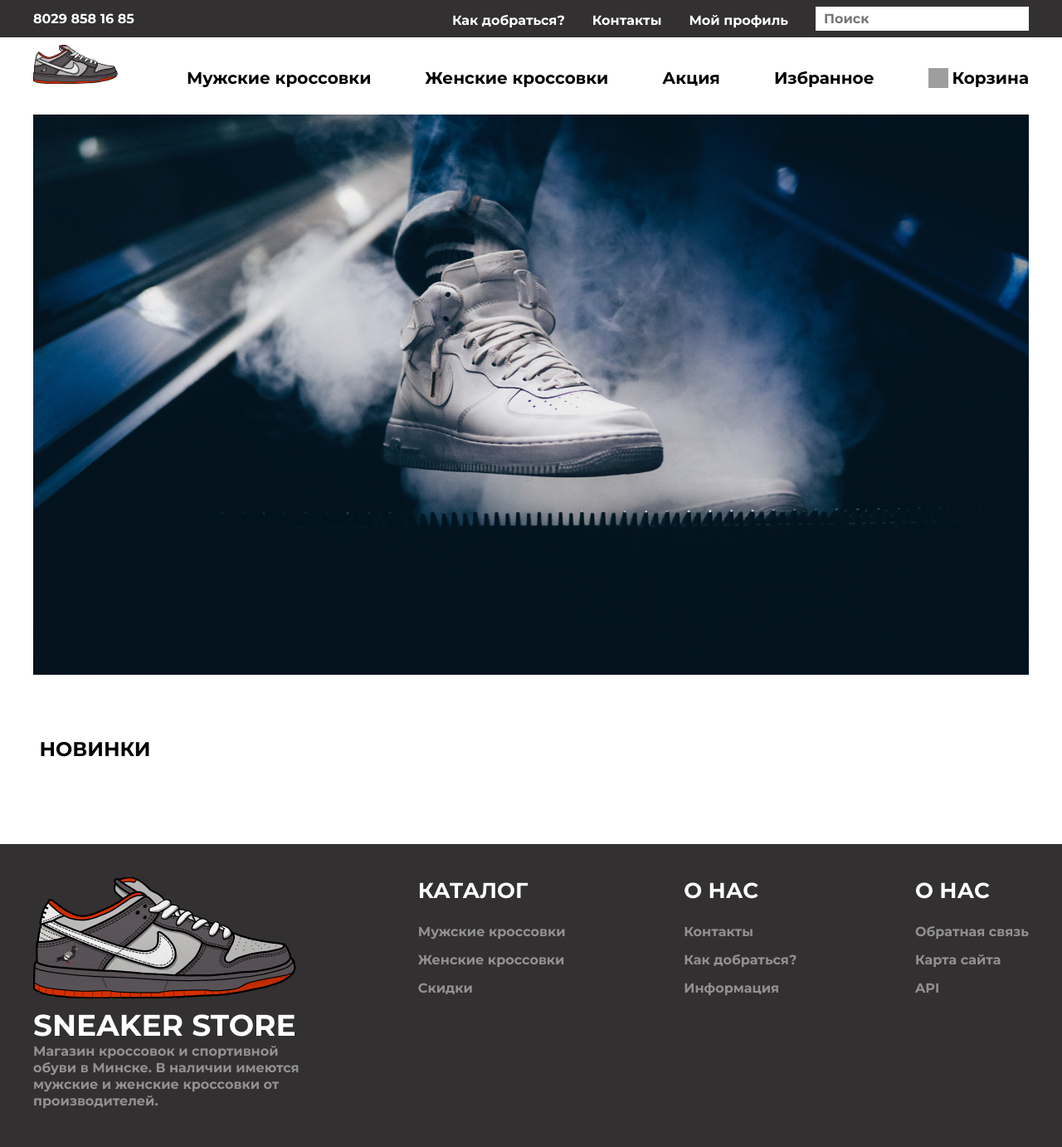
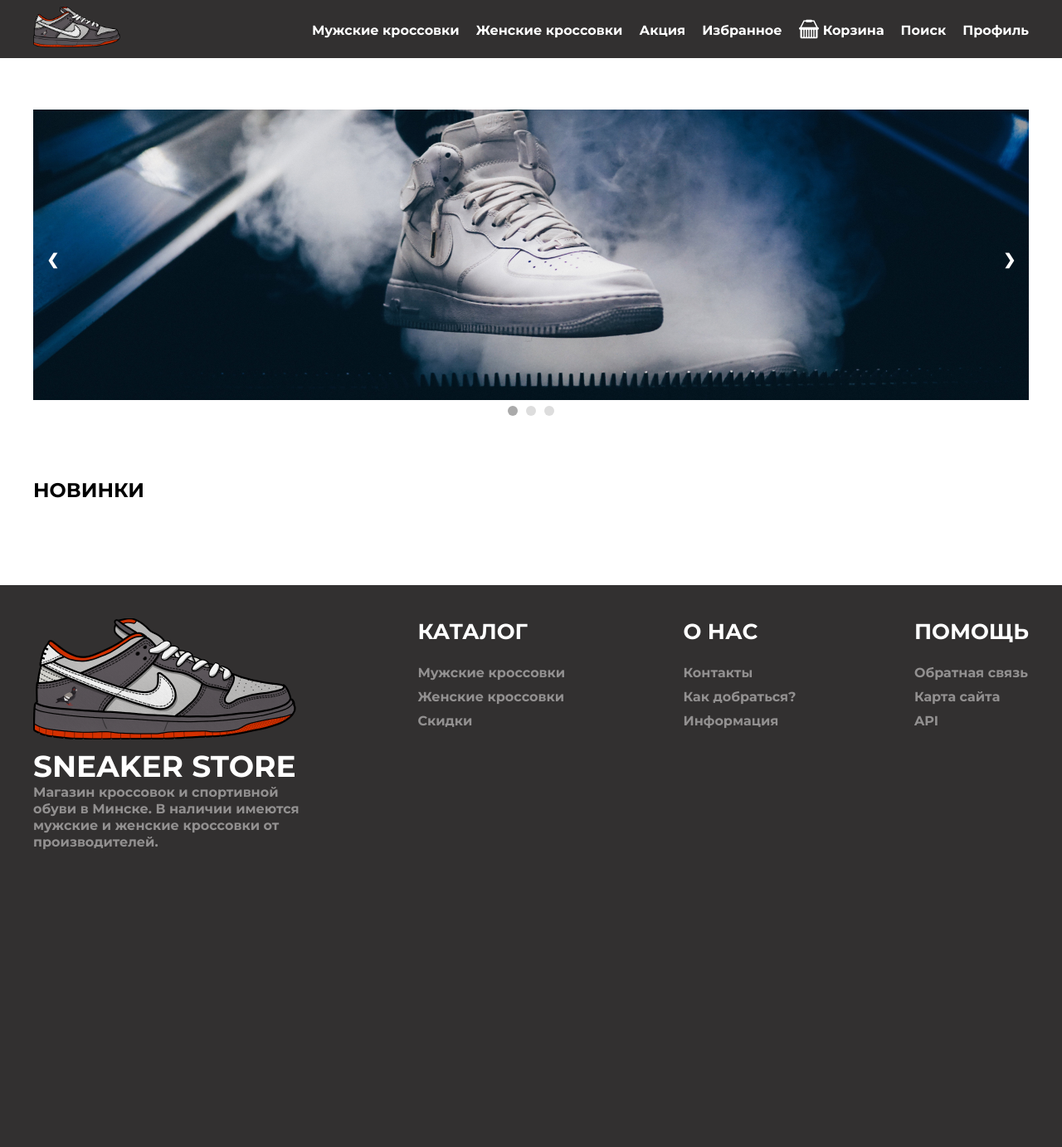
Before and after one commit to Reiko1337/sneaker-store, a Django app: page / in a window 1280 px wide. Shown: the whole page at 83% size. After the commit the page ends 1023 px from the top, so only its background shows below. Run offline with Django 3.2, Linux system fonts and the light colour scheme; data that the repository does not hold is empty; grey boxes are pictures that could not be loaded.

Commit message:
Update template - index.html

```diff
--- a/app/store/services.py
+++ b/app/store/services.py
@@ -8,7 +8,7 @@
 
 
 def get_size_sneaker(sneaker: object) -> object:
-    return sneaker.size_set.order_by('size').all()
+    return sneaker.size_set.order_by('size').filter(quantity__gt=0)
 
 
 def add_to_cart(request, sizes_stock: list, sneaker: object, cart: object):
--- a/app/store/static/store/css/style.css
+++ b/app/store/static/store/css/style.css
@@ -10,62 +10,62 @@
     color: #000;
 }
 .container{
-    max-width: 1200px;
+    max-width: 1230px;
     margin: 0 auto;
-    padding: 0;
+    padding: 0 15px;
 }
-.header__top{
+
+
+/* Header */
+
+.header{
+    position: fixed;
+    top: 0;
+    left: 0;
+    width: 100%;
+    z-index: 2;
+}
+.header::before{
+    content: "";
+    position: absolute;
+    width: 100%;
+    height: 100%;
+    top: 0;
+    left: 0;
     background: #323030;
+    z-index: 2;
 }
-.header__top-inner{
+.logo{
+    width: 105px;
+    position: relative;
+    z-index: 2;
+}
+.logo__img{
+    max-width: 100%;
+}
+.header__inner{
+    position: relative;
     display: flex;
     align-items: center;
-    height: 45px;
+    justify-content: space-between;
+    height: 70px;
 }
-.header__top-tel{
+.menu__list{
+    display: flex;
+    position: relative;
+    z-index: 2;
+}
+.menu__list-item{
+    margin-right: 20px;
+}
+.menu__list-item:last-child{
+    margin-right: 0;
+}
+.menu__list-link{
     color: #fff;
     text-decoration: none;
     font-size: 16px;
     line-height: 20px;
-}
-.menu{
-    margin-left: auto;
-}
-.menu__list{
-    display: flex;
-}
-.menu__list-item-top + .menu__list-item-top{
-    margin-left: 33px;
-}
-.menu__list-link-top{
-    color: #fff;
-    line-height: 20px;
-    font-size: 16px;
-    text-decoration: none;
-}
-.search-form__input{
-    font-family: Montserrat;
-    margin-left: 33px;
-    border: none;
-    outline: none;
-    height: 29px;
-    width: 257px;
-    padding-left: 10px;
-    font-size: 16px;
-    line-height: 20px;
-    color: #626262;
-}
-.header__bottom-inner{
-    display: flex;
-    margin-top: 9px;
-    align-items: flex-end;
-}
-.menu__list-item-bottom + .menu__list-item-bottom{
-    margin-left: 65px;
-}
-.menu__list-link-bottom{
-    color: #000;
-    text-decoration: none;
 }
 .menu__list-link-cart{
     padding-left: 29px;
@@ -77,45 +77,137 @@
     left: 0;
     width: 24px;
     height: 24px;
-    background-image: url("../img/cart-icon.svg");
+    background-image: url("../img/basket-for-shop.svg");
 }
-.slider__img{
-    margin-top: 32px;
+
+
+.slider__content{
+    max-width: 100%;
+    position: relative;
+    z-index: 1;
+    margin-top: 132px;
 }
+/* Картинка мастабируется по отношению к родительскому элементу */
+.slider__item{
+    height: 350px;
+}
+.slider__content .slider__item img {
+    object-fit: cover;
+    width: 100%;
+    height: 100%;
+    border: none !important;
+    box-shadow: none !important;
+}
+/* Кнопки вперед и назад */
+.slider__content .slider__prev, .slider__content .slider__next {
+    cursor: pointer;
+    position: absolute;
+    top: 0;
+    top: 50%;
+    width: auto;
+    margin-top: -22px;
+    padding: 16px;
+    color: white;
+    font-weight: bold;
+    font-size: 18px;
+    transition: 0.6s ease;
+    border-radius: 0 3px 3px 0;
+}
+.slider__content .slider__next {
+    right: 0;
+    border-radius: 3px 0 0 3px;
+}
+/* При наведении на кнопки добавляем фон кнопок */
+.slider__content .slider__prev:hover,
+.slider__content .slider__next:hover {
+    background-color: rgba(0, 0, 0, 0.8);
+}
+/* Кружочки */
+.slider__dots {
+    text-align: center;
+}
+.slider__dots-item{
+    cursor: pointer;
+    height: 12px;
+    width: 12px;
+    margin: 0 2px;
+    background-color: #ddd;
+    border-radius: 50%;
+    display: inline-block;
+    transition: background-color 0.6s ease;
+}
+.active,
+.slider__dots-item:hover {
+    background-color: #aaa;
+}
+/* Анимация слайдов */
+.slider__content .slider__item {
+    -webkit-animation-name: fade;
+    -webkit-animation-duration: 1.5s;
+    animation-name: fade;
+    animation-duration: 1.5s;
+}
+@-webkit-keyframes fade {
+    from {
+        opacity: .4
+    }
+    to {
+        opacity: 1
+    }
+}
+@keyframes fade {
+    from {
+        opacity: .4
+    }
+    to {
+        opacity: 1
+    }
+}
+
+
+
+
+
+.sneaker-center{
+    margin: 0 auto;
+}
+
 .sneakers-group__inner{
     margin-top: 70px;
 }
 .sneakers-group__title{
     font-size: 24px;
     line-height: 29px;
-    margin-left: 7.5px;
 }
 .sneakers-group__items{
     display: flex;
     flex-wrap: wrap;
+    margin: 0px -10px;
+}
+.snekaer-group__col{
+    flex: 0 0 25%;
+    margin-top: 20px;
+    padding: 0px 10px;
 }
 .sneakers-group__item{
-    margin-top: 20px;
-    margin-left: 7.5px;
-    margin-right: 7.5px;
     background: #323030;
-    width: 285px;
-    min-height: 265px;
+    /* width: 285px;
+    width: 369.859px; */
 }
 .sneakers-group__item-top{
+    padding: 5px;
+    /* width: 100%; */
     height: 190px;
     border-bottom: 1px #fff solid;
-    display: flex;
-    justify-content: center;
-}
-.sneakers-group__item-img-link{
-    display: flex;
-    align-items: center;
 }
 .sneakers-group__item-img{
-    width: 276px;
-    height: 184px;
+    object-fit: cover;
+    /* display: block; */
+    width: 100%;
+    height: 100%;
 }
+
+
 .sneakers-group__item-content{
     padding: 10px 5px;
 }
@@ -127,34 +219,39 @@
 }
 .sneakers-group__item-title-link{
     text-decoration: none;
-    display: inline-block;
     font-size: 18px;
     line-height: 22px;
     color: #FFFFFF;
+    display: inline-block;
 }
 .sneakers-group__item-price-link{
     text-decoration: none;
-    display: inline-block;
     margin-top: 18px;
     font-size: 12px;
     line-height: 15px;
     color: #FFFFFF;
+    display: inline-block;
 }
+
+
 .footer{
-    height: 365px;
+    /* height: 365px; */
     background: #323030;
 }
 .footer__inner{
     margin-top: 100px;
-}
-.footer__items{
     padding-top: 40px;
+    padding-bottom: 20px;
     display: flex;
     justify-content: space-between;
 }
+
 .footer__item-logo{
     max-width: 321px;
     height: 285px;
+}
+.footer__logo{
+    max-width: 100%;
 }
 .footer__logo-title{
     margin-top: 5px;
@@ -178,7 +275,7 @@
     margin-top: 20px;
 }
 .footer__menu-item{
-    margin-top: 10px;
+    margin-top: 5px;
 }
 .footer__menu-link{
     text-decoration: none;
@@ -186,6 +283,7 @@
     line-height: 20px;
     color: #929090;
 }
+
 
 .overview__inner{
     margin-top: 32px;
--- a/app/store/templates/store/index.html
+++ b/app/store/templates/store/index.html
@@ -10,16 +10,43 @@
 <section class="slider">
     <div class="container">
 
-        <img class="slider__img" src="{% static 'store/img/slider1.png' %}" alt="Slider Page 1">
+        <div class="slider__content">
+            <div class="slider__item">
+                <img src="{% static 'store/img/slider1.png' %}" alt="Первый слайд">
             </div>
+
+            <div class="slider__item">
+                <img src="{% static 'store/img/slider2.jpg' %}" alt="Второй слайд">
+            </div>
+
+            <div class="slider__item">
+                <img src="{% static 'store/img/slider3.jpg' %}" alt="Третий слайд">
+
+            </div>
+
+            <a class="slider__prev" onclick="minusSlide()">&#10094;</a>
+            <a class="slider__next" onclick="plusSlide()">&#10095;</a>
+        </div>
+        <div class="slider__dots">
+            <span class="slider__dots-item" onclick="currentSlide(1)"></span>
+            <span class="slider__dots-item" onclick="currentSlide(2)"></span>
+            <span class="slider__dots-item" onclick="currentSlide(3)"></span>
+        </div>
+
+    </div>
+
 </section>
+
 
 <section class="sneakers-group">
     <div class="container">
+
         <div class="sneakers-group__inner">
             <p class="sneakers-group__title">НОВИНКИ</p>
+
             <div class="sneakers-group__items">
                 {% for sneaker in sneakers %}
+                <div class="snekaer-group__col">
                     <div class="sneakers-group__item">
                         <div class="sneakers-group__item-top">
                             <a class="sneakers-group__item-img-link" href="{{ sneaker.get_absolute_url }}">
@@ -40,9 +67,11 @@
                             </p>
                         </div>
                     </div>
+                </div>
                 {% endfor %}
-                <div>
+            </div>
         </div>
     </div>
 </section>
+
 {% endblock %}
--- a/app/store/views.py
+++ b/app/store/views.py
@@ -24,7 +24,7 @@
     def get_context_data(self, **kwargs):
         context = super().get_context_data(**kwargs)
         sneaker = super().get_object()
-        context['sizes'] = sneaker.size_set.order_by('size').all()
+        context['sizes'] = sneaker.size_set.order_by('size').filter(quantity__gt=0)
         return context
 
 
--- a/app/templates/layout/base.html
+++ b/app/templates/layout/base.html
@@ -1,6 +1,6 @@
 {% load static %}
 <!DOCTYPE html>
-<html lang="en">
+<html lang="ru">
 
 <head>
     <meta charset="UTF-8">
@@ -10,61 +10,46 @@
 
     <link rel="stylesheet" href="{% static 'store/css/reset.css' %}">
     <link rel="stylesheet" href="{% static 'store/css/style.css' %}">
+    <link rel="stylesheet" href="{% static 'store/css/media.css' %}">
     <link rel="shortcut icon" type="image/x-icon" href="{% static 'store/img/logo-icon.png' %}">
     <title>{% block title %}Sneaker Store{% endblock %}</title>
 </head>
 
 <body>
     <header class="header">
-        <div class="header__top">
         <div class="container">
-                <div class="header__top-inner">
-                    <a class="header__top-tel" href="#">8029 858 16 85</a>
+            <div class="header__inner">
+                <a class="logo" href="{% url 'store:index' %}">
+                    <img class="logo__img" src="{% static 'store/img/logo-big.png' %}" alt="">
+                </a>
+                <div class="header__burger">
+                    <span></span>
+                </div>
                 <nav class="menu">
                     <ul class="menu__list">
-                            <li class="menu__list-item-top">
-                                <a class="menu__list-link-top" href="#">Как добраться?</a>
+                        <li class="menu__list-item">
+                            <a class="menu__list-link" href="#">Мужские кроссовки</a>
                         </li>
-                            <li class="menu__list-item-top">
-                                <a class="menu__list-link-top" href="#">Контакты</a>
+                        <li class="menu__list-item">
+                            <a class="menu__list-link" href="#">Женские кроссовки</a>
                         </li>
-                            <li class="menu__list-item-top">
-                                <a class="menu__list-link-top" href="#">Мой профиль</a>
+                        <li class="menu__list-item">
+                            <a class="menu__list-link" href="#">Акция</a>
+                        </li>
+                        <li class="menu__list-item">
+                            <a class="menu__list-link" href="#">Избранное</a>
+                        </li>
+                        <li class="menu__list-item">
+                            <a class="menu__list-link menu__list-link-cart" href="#">Корзина</a>
+                        </li>
+                        <li class="menu__list-item">
+                            <a class="menu__list-link" href="#">Поиск</a>
+                        </li>
+                        <li class="menu__list-item">
+                            <a class="menu__list-link" href="#">Профиль</a>
                         </li>
                     </ul>
                 </nav>
-                    <form class="search-form">
-                        <input class="search-form__input" type="text" placeholder="Поиск">
-                    </form>
-                </div>
-            </div>
-        </div>
-        <div class="header__bottom">
-            <div class="container">
-                <div class="header__bottom-inner">
-                    <a class="logo" href="{% url 'store:index' %}">
-                        <img class="logo__img" src="{% static 'store/img/logo.png' %}" alt="Logo">
-                    </a>
-                    <nav class="menu">
-                        <ul class="menu__list">
-                            <li class="menu__list-item-bottom">
-                                <a class="menu__list-link-bottom" href="#">Мужские кроссовки</a>
-                            </li>
-                            <li class="menu__list-item-bottom">
-                                <a class="menu__list-link-bottom" href="#">Женские кроссовки</a>
-                            </li>
-                            <li class="menu__list-item-bottom">
-                                <a class="menu__list-link-bottom" href="#">Акция</a>
-                            </li>
-                            <li class="menu__list-item-bottom">
-                                <a class="menu__list-link-bottom" href="#">Избранное</a>
-                            </li>
-                            <li class="menu__list-item-bottom">
-                                <a class="menu__list-link-bottom menu__list-link-cart" href="#">Корзина</a>
-                            </li>
-                        </ul>
-                    </nav>
-                </div>
             </div>
         </div>
     </header>
@@ -89,11 +74,9 @@
      <footer class="footer">
         <div class="container">
             <div class="footer__inner">
-                <div class="footer__items">
+
                     <div class="footer__item-logo">
-                        <a class="logo" href="">
                         <img class="footer__logo" src="{% static 'store/img/logo-big.png' %}" alt="">
-                        </a>
                         <p class="footer__logo-title">SNEAKER STORE</p>
                         <p class="footer__logo-description">
                             Магазин кроссовок и спортивной обуви в Минске. В наличии имеются мужские и женские кроссовки
@@ -102,7 +85,7 @@
                         </p>
                     </div>
                     <div class="footer__item-catalog">
-                        <p class="footer__item-title">
+                        <p class="footer__item-title" onclick="spoiler(123)">
                             КАТАЛОГ
                         </p>
                         <ul class="footer__menu-list">
@@ -135,7 +118,7 @@
                     </div>
                     <div class="footer__item-help">
                         <p class="footer__item-title">
-                            О НАС
+                            ПОМОЩЬ
                         </p>
                         <ul class="footer__menu-list">
                             <li class="footer__menu-item">
@@ -149,7 +132,7 @@
                             </li>
                         </ul>
                     </div>
-                </div>
+
             </div>
         </div>
         </div>
```
Also changed, not shown: app/store/static/store/css/media.css (+140 -0 lines), app/store/static/store/js/scripts.js (+51 -28 lines), app/store/static/store/img/basket-for-shop.svg (added), app/store/static/store/img/cart-icon.svg (deleted), app/store/static/store/img/logo-icon.png (deleted), app/store/static/store/img/logo.png (deleted), app/store/static/store/img/slider2.jpg (added), app/store/static/store/img/slider3.jpg (added), app/store/static/store/img/sneaker-cart.png (deleted). Lines whose indentation alone changed are shown as unchanged.
